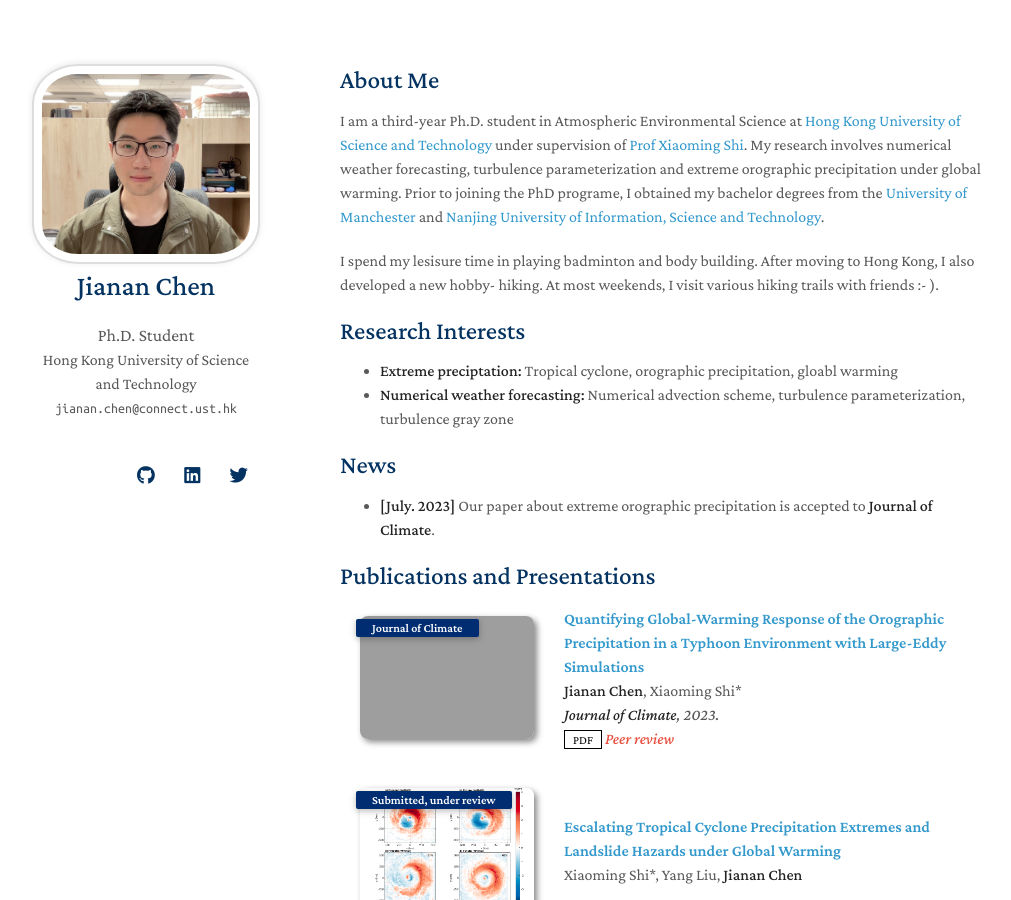
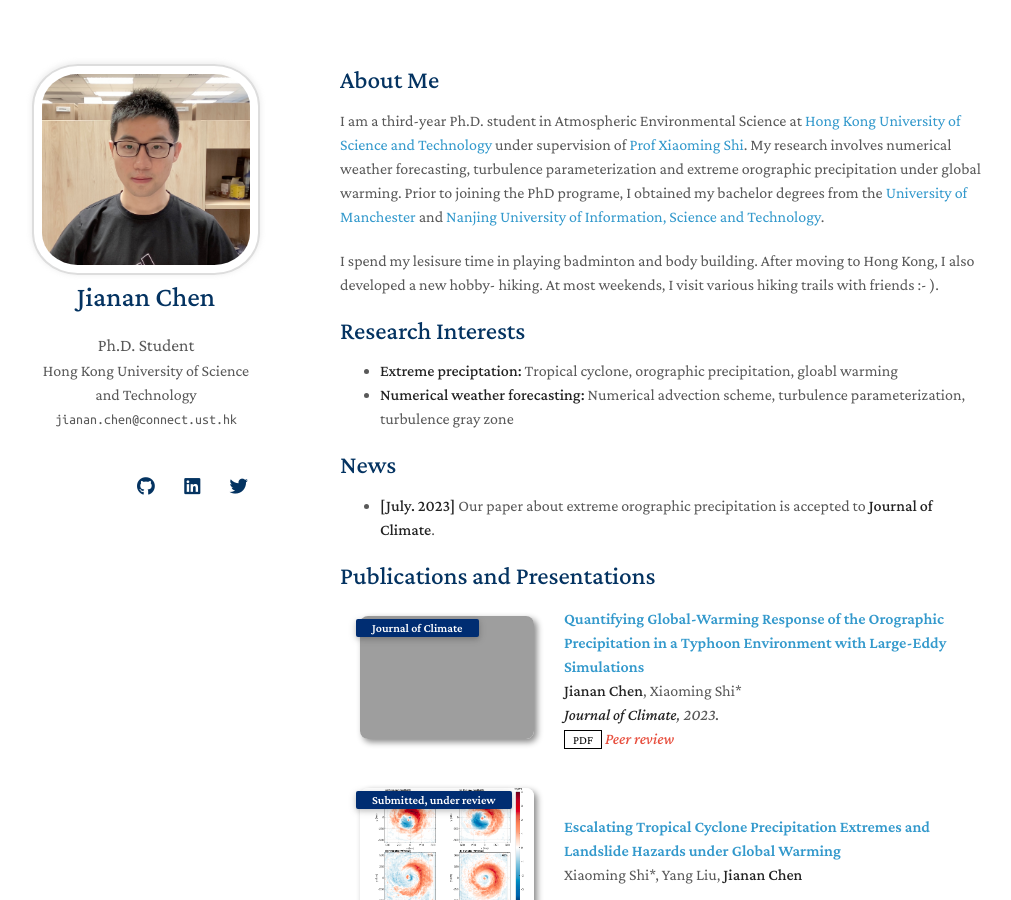
Before and after one commit to JiananChenUST/jiananchenust.github.io, a Jekyll site: the page built from index.md, in a window 1280 px wide and 900 px high. Shown: the whole window, without its empty margins (130-1141 px from the left). Built offline with Jekyll 4.4.1, drawn with Linux system fonts in a browser that asks for light colours; nearby versions of some CDN libraries; a style sheet for code colours, icons or effects is not loaded; our own code applies the rules of GitHub Pages for plain Markdown files; grey boxes are pictures that could not be loaded.

Commit message:
Update _config.yml

```diff
--- a/_config.yml
+++ b/_config.yml
@@ -20,7 +20,7 @@ twitter: https://twitter.com/AtmosChen
 
 # Images (e.g., your profile picture and your website's favicon)
 # "favicon" and "favicon_dark" are used for the light and dark modes, respectively.
-avatar: ./assets/img/Jianan3.jpg
+avatar: ./assets/img/Jianan2.jpg
 favicon: ./assets/img/favicon.png
 favicon_dark: ./assets/img/favicon-dark.png
 
```
